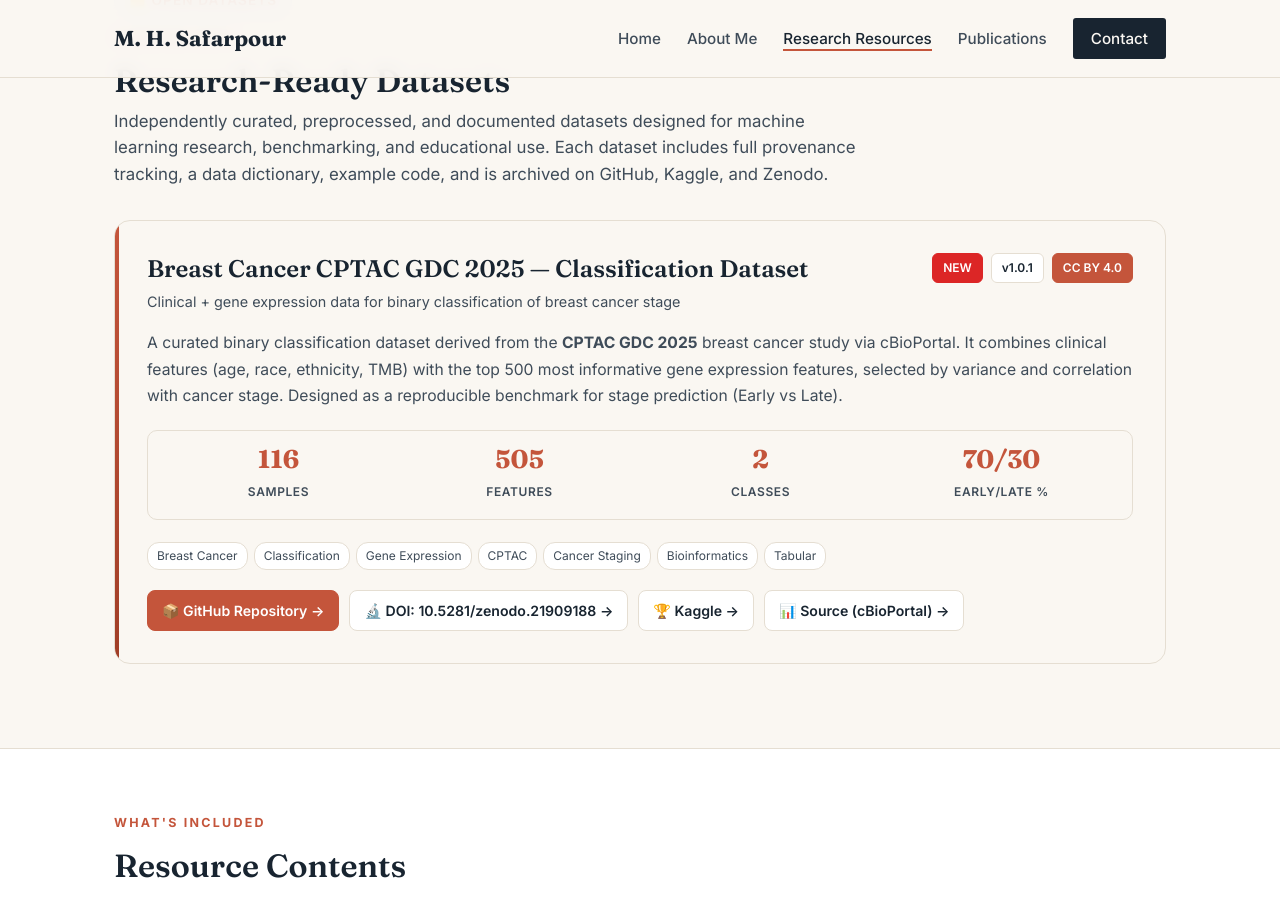
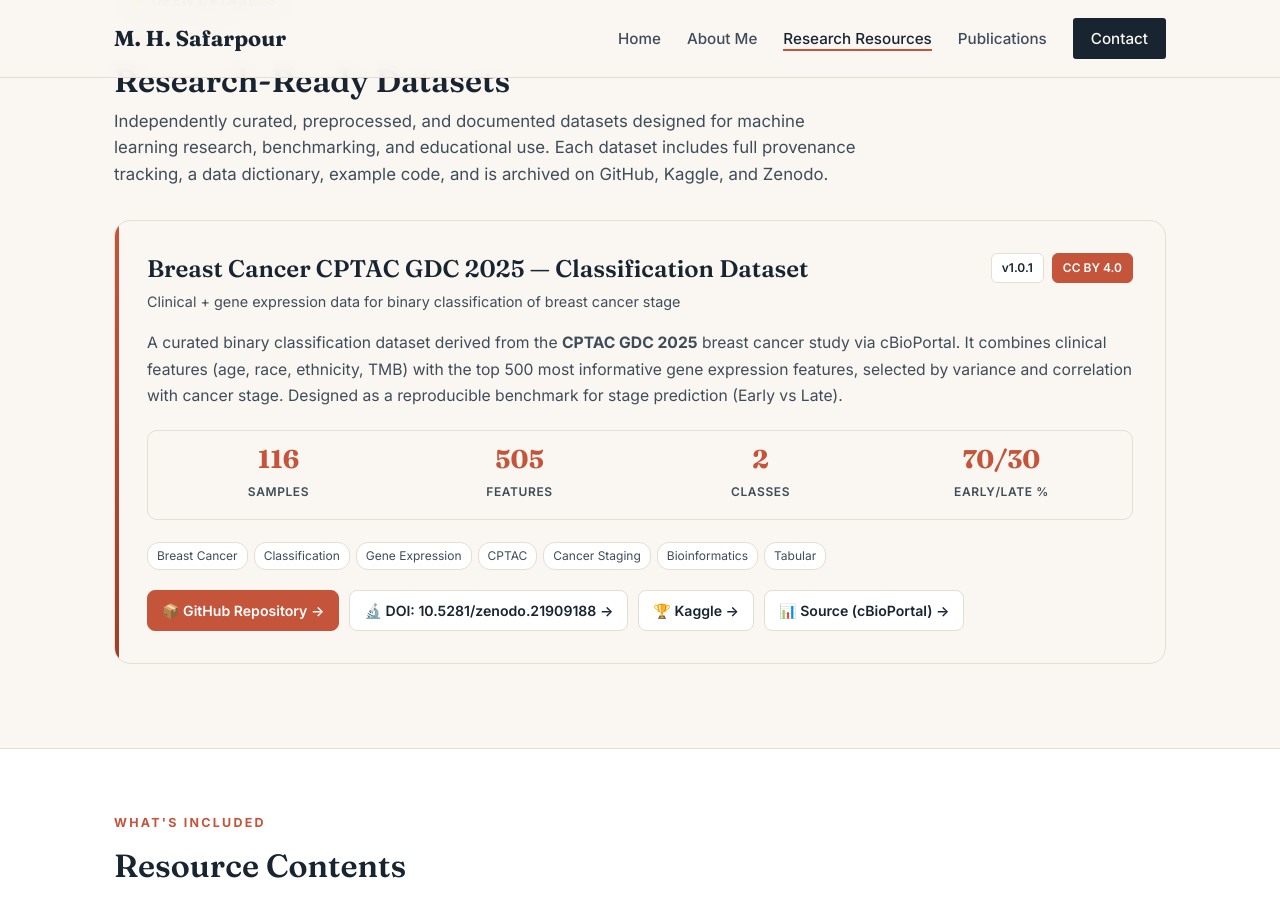
Before and after one commit to safarpour-mh/safarpour-mh.github.io, a Jekyll site: the page research-resources.html, which Jekyll copies as it is, in a window 1280 px wide and 900 px high, scrolled down 2245 px. Built offline with Jekyll 4.4.1, drawn with Linux system fonts in a browser that asks for light colours.

Commit message:
Update research-resources.html

```diff
--- a/research-resources.html
+++ b/research-resources.html
@@ -428,8 +428,7 @@
             </p>
           </div>
           <div class="dataset-badges">
-            <span class="badge badge-new">NEW</span>
-            <span class="badge">v1.0.1</span>
+           <span class="badge">v1.0.1</span>
             <span class="badge badge-primary">CC BY 4.0</span>
           </div>
         </div>
@@ -474,7 +473,7 @@
           <a href="https://doi.org/10.5281/zenodo.21909188" target="_blank" rel="noopener">
             🔬 DOI: 10.5281/zenodo.21909188 →
           </a>
-          <a href="https://https://www.kaggle.com/datasets/mhsafarpour/breast-cancer-cptac-gdc-2025-classificationdataset/" target="_blank" rel="noopener">
+          <a href="https://www.kaggle.com/datasets/mhsafarpour/breast-cancer-cptac-gdc-2025-classificationdataset" target="_blank" rel="noopener">
             🏆 Kaggle →
           </a>
           <a href="https://www.cbioportal.org/study/summary?id=breast_cptac_gdc" target="_blank" rel="noopener">
```
